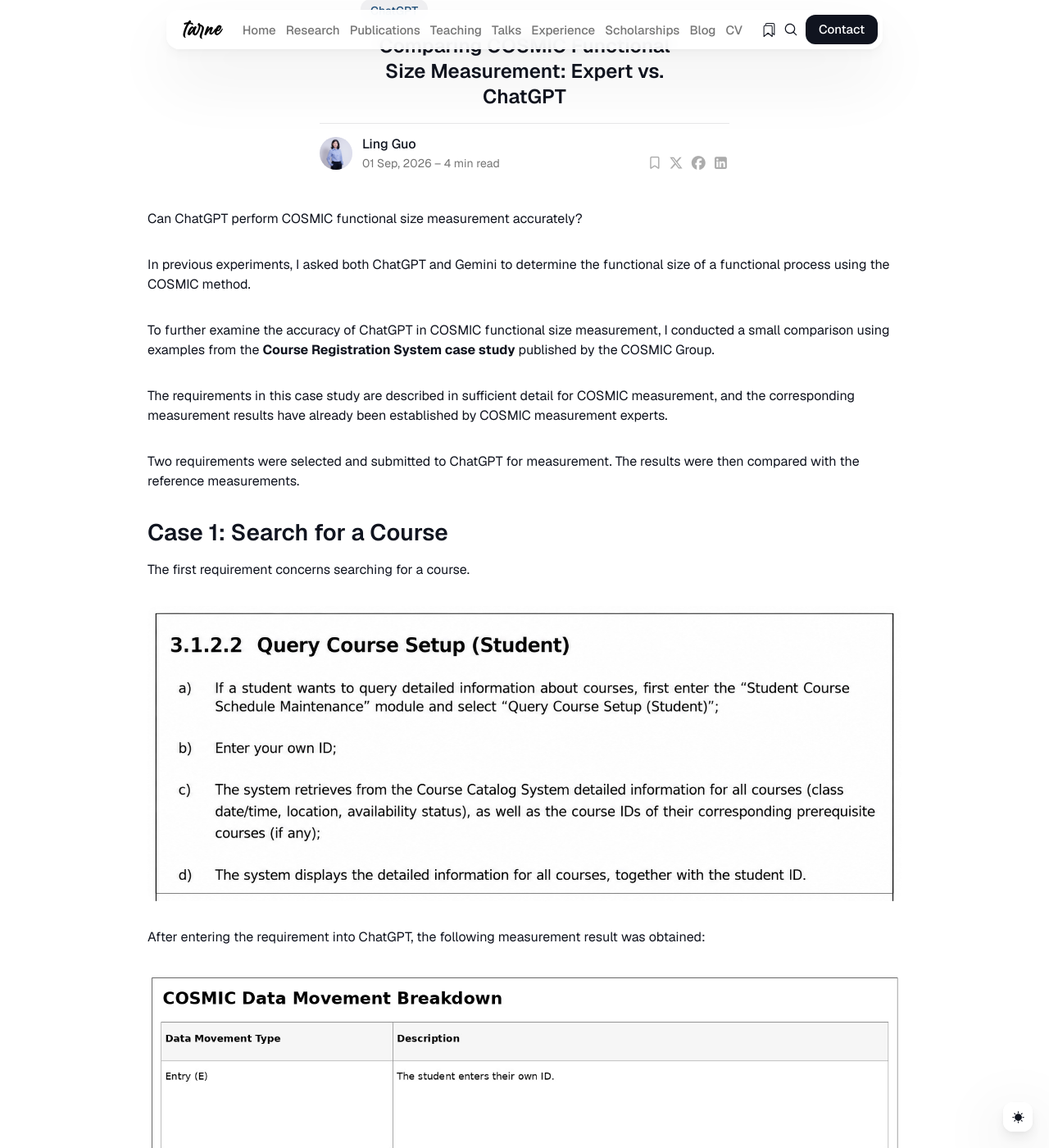
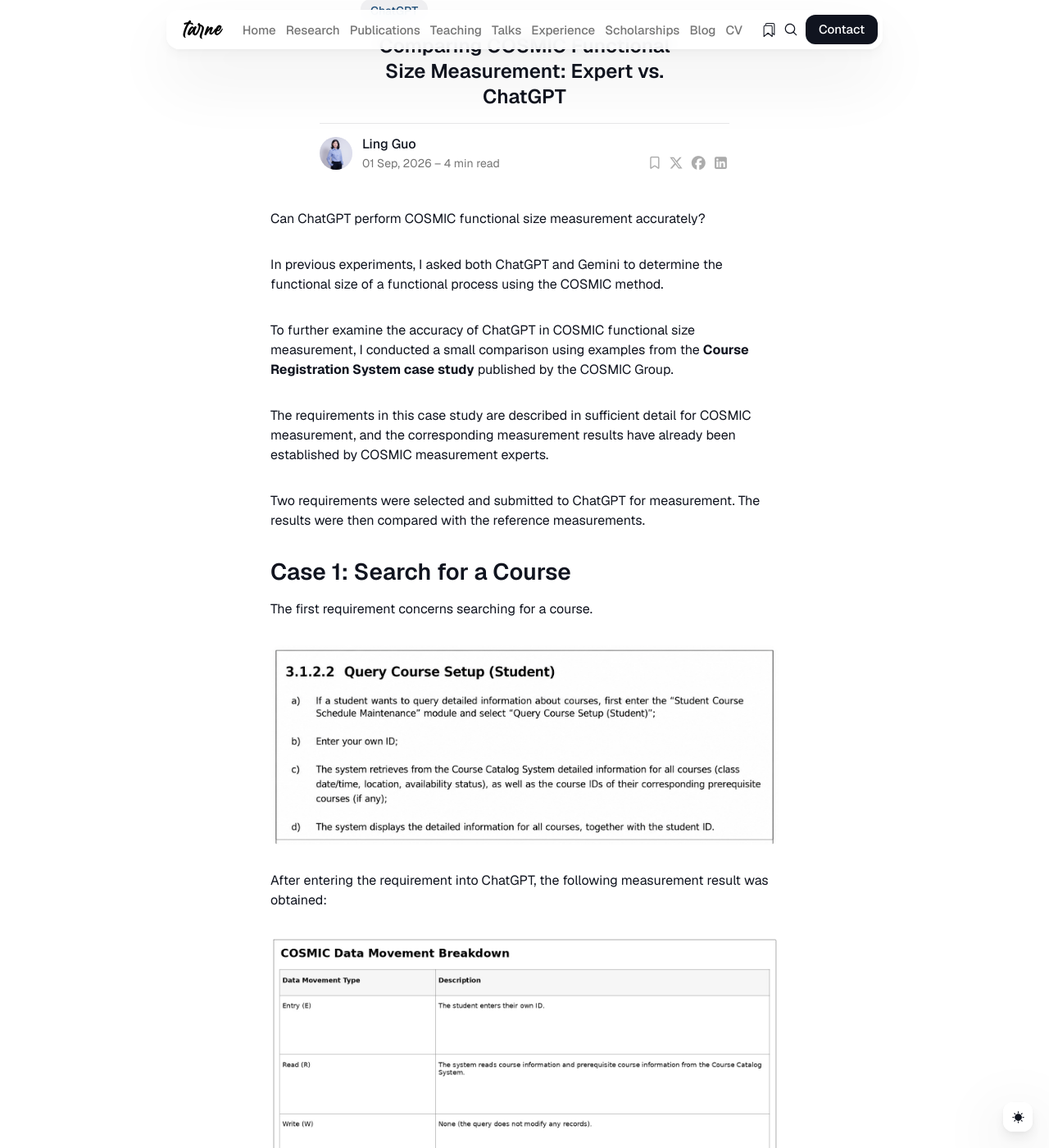
Before and after one commit to lingguo-research/lingguo-tarne, a Jekyll site: the page built from _posts/2026-09-01-cosmic-expert-vs-chatgpt.md, in a window 1280 px wide and 1400 px high, scrolled down 195 px. Shown: the whole window at 82% size. Built offline with Jekyll 4.4.1, drawn with Linux system fonts in a browser that asks for light colours; nearby versions of some CDN libraries.

Commit message:
Update main.scss

```diff
--- a/css/main.scss
+++ b/css/main.scss
@@ -159,44 +159,3 @@
     color: #1F4E79;
   }
 }
-
-/* Wider Blog Post Layout on Desktop */
-
-.post,
-.post__content,
-.post__inner,
-.post-page {
-  max-width: 920px;
-}
-
-.single-post .container,
-.post .container {
-  max-width: 1100px;
-}
-
-/* Article body */
-.post__content,
-.post-content,
-.page__content {
-  width: 100%;
-  max-width: 920px;
-  margin-left: auto;
-  margin-right: auto;
-}
-
-/* Images scale with article width */
-.post__content img,
-.post-content img,
-.page__content img {
-  max-width: 100%;
-  height: auto;
-}
-
-/* Keep mobile readable */
-@media (max-width: 900px) {
-  .post__content,
-  .post-content,
-  .page__content {
-    max-width: 100%;
-  }
-}
```
